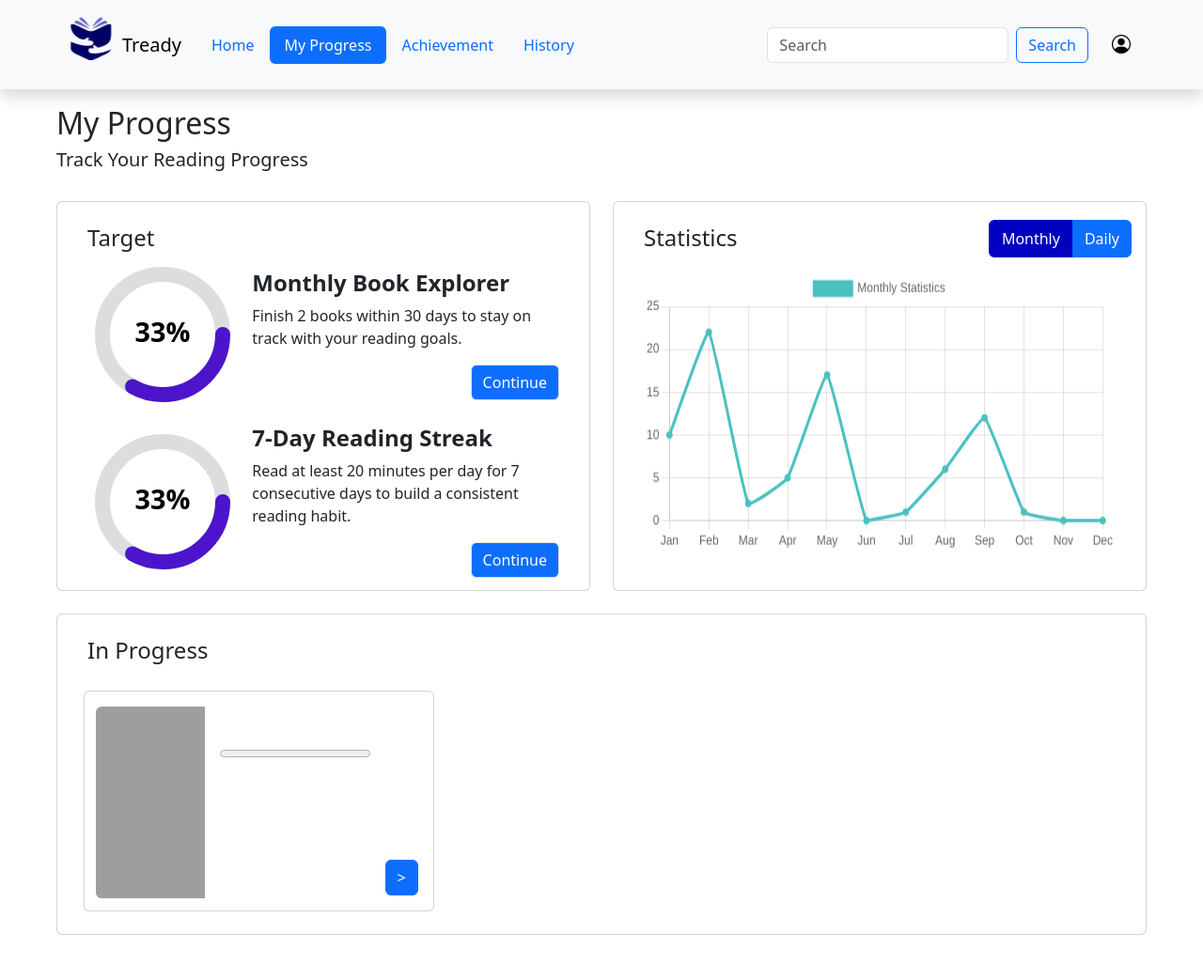
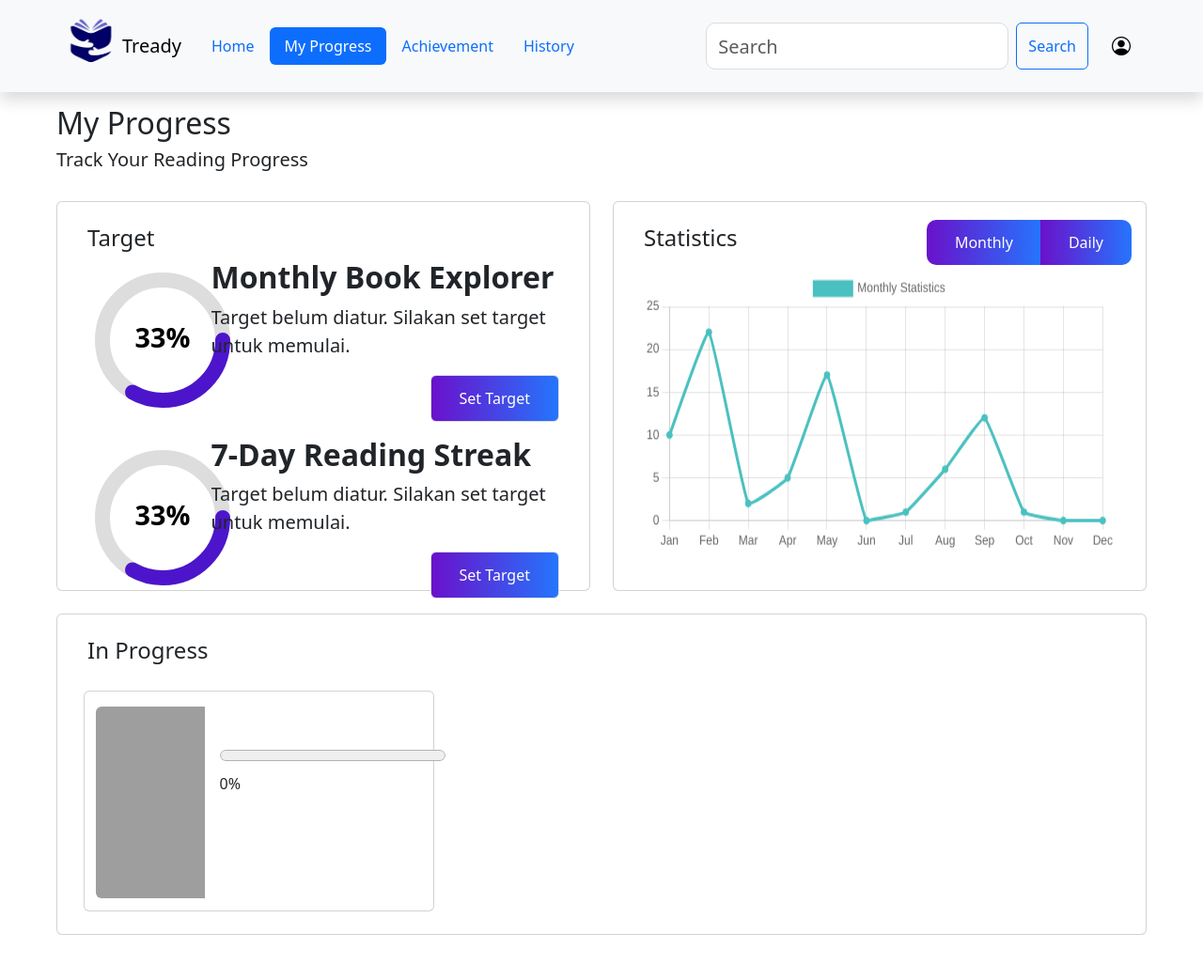
Before and after one commit to jovinjuan/web-project, a PHP site: page /myprogress.php in a window 1280 px wide. Shown: the whole page at 94% size. Run offline with PHP 8.4, Linux system fonts and the light colour scheme; the visitor is signed in with stand-in values (Sample User, id 1); data that the repository does not hold is empty; some libraries are stand-ins or nearby versions; grey boxes are pictures that could not be loaded.

Commit message:
UPDATE MYPROGRESS DAN HOME
- tambah status buku completed yang ditandai progress baca sudah 100 , maka akan otomatis pindah ke bagian completed book
- di my progress bagian target ada penambahan ui yaitu user bisa set target mereka sendiri (terbatas pada jumlah buku / bulan dan waktu yg dibutuhkan untuk streak)
- My progress bagian tracking sudah dikonek dengan db
- circle chart lagi dalam progress

```diff
--- a/myprogress.php
+++ b/myprogress.php
@@ -10,7 +10,8 @@ if (isset($user_id)) {
         book.description,
         book.cover_image,
         book.file_path,
-        COALESCE(ra.reading_progress, '0%') AS reading_progress
+        COALESCE(ra.reading_progress, '0%') AS reading_progress,
+        ra.activity_id -- Add activity_id to the query
     FROM
         book
     LEFT JOIN
@@ -28,10 +29,26 @@ if (isset($user_id)) {
         $data = [];
         echo "Error fetching data";
     }
-} else {
+    $book_target = 'Belum diatur';
+    $streak_time = 'Belum diatur';
+
+    $sql = "SELECT book_target, streak_time FROM reading_targets WHERE user_id = :user_id";
+    $query = $conn->prepare($sql);
+    $query->bindParam(':user_id',$user_id,PDO::PARAM_INT);
+    $result = $query->execute();
+    $targetdata = $query->fetch(PDO::FETCH_ASSOC);
+
+    if ($targetdata) {
+        $book_target = $targetdata['book_target'] > 0 ? $targetdata['book_target'] : 'Belum diatur';
+        $streak_time = $targetdata['streak_time'] > 0 ? $targetdata['streak_time'] : 'Belum diatur';
+    }
+}
+else {
     $data = [];
     echo "User ID tidak ditemukan dalam session.";
+
 }
+
 ?>
 
 <!DOCTYPE html>
@@ -116,7 +133,7 @@ if (isset($user_id)) {
         width: 100%;
         overflow: hidden;
         margin: 0 auto;
-    display : flex;
+        display: flex;
         justify-content: center;
         align-items: center;
     }
@@ -138,6 +155,56 @@ if (isset($user_id)) {
     }
     .modal-header-info span {
         margin-right: 20px;
+    }
+    /* Styling untuk modal set target */
+    .custom-modal-size {
+        max-width: 600px;
+    }
+    .modal-content {
+        border: none;
+        border-radius: 20px;
+        box-shadow: 0 10px 25px rgba(0, 0, 0, 0.15);
+        background: #ffffff;
+    }
+    .modal-header {
+        background: linear-gradient(90deg, #6a11cb 0%, #2575fc 100%);
+        color: white;
+        border-radius: 20px 20px 0 0 !important;
+        font-weight: 600;
+        font-size: 1.75rem;
+        padding: 1.5rem;
+    }
+    .modal-body {
+        padding: 2rem;
+    }
+    .form-label {
+        font-weight: 500;
+        color: #333;
+        font-size: 1.25rem;
+    }
+    .form-control {
+        border-radius: 10px;
+        border: 1px solid #ddd;
+        transition: border-color 0.2s;
+        font-size: 1.25rem;
+        padding: 0.75rem;
+        height: 50px;
+    }
+    .form-control:focus {
+        border-color: #2575fc;
+        box-shadow: 0 0 5px rgba(37, 117, 252, 0.3);
+    }
+    .btn-primary {
+        background: linear-gradient(90deg, #6a11cb 0%, #2575fc 100%);
+        border: none;
+        border-radius: 10px;
+        padding: 12px 30px;
+        font-weight: 500;
+        font-size: 1rem;
+        transition: transform 0.1s;
+    }
+    .btn-primary:hover {
+        transform: scale(1.05);
     }
     /* Responsive adjustments */
     @media (max-width: 400px) {
@@ -222,7 +289,7 @@ if (isset($user_id)) {
                         <div class="card-body">
                             <h4 class="card-title">Target</h4>
                             <div class="row align-items-center mb-3">
-                                <div class="col-4">
+                                <div class="col-3">
                                     <svg width="160" height="160" viewBox="0 0 100 100">
                                         <circle
                                             cx="50"
@@ -255,21 +322,25 @@ if (isset($user_id)) {
                                         </text>
                                     </svg>
                                 </div>
-                                <div class="col-md-8">
-                                    <h4 class="fw-bold">Monthly Book Explorer</h4>
-                                    <p class="card-text">
-                                        Finish 2 books within 30 days to stay on track with your reading goals.
+                                <div class="col-md-9">
+                                    <h4 class="fw-bold fs-2">Monthly Book Explorer</h4>
+                                    <p class="card-text fs-5">
+                                    <?php if ($book_target === 'Belum diatur'): ?>
+                                            Target belum diatur. Silakan set target untuk memulai.
+                                        <?php else: ?>
+                                            Finish <?php echo htmlspecialchars($book_target, ENT_QUOTES); ?> books within 30 days to stay on track with your reading goals.
+                                        <?php endif; ?>
                                     </p>
                                     <div class="d-flex align-items-center justify-content-between">
-                                        <button type="button" class="btn btn-primary border rounded ms-auto">
-                                            Continue
+                                        <button type="button" class="btn btn-primary border rounded ms-auto" data-bs-toggle="modal" data-bs-target="#setBookTargetModal">
+                                            Set Target
                                         </button>
                                         <h6 class="fw-bold display"></h6>
                                     </div>
                                 </div>
                             </div>
                             <div class="row align-items-center mt-2 mb-2">
-                                <div class="col-4">
+                                <div class="col-3">
                                     <svg width="160" height="160" viewBox="0 0 100 100">
                                         <circle
                                             cx="50"
@@ -302,14 +373,18 @@ if (isset($user_id)) {
                                         </text>
                                     </svg>
                                 </div>
-                                <div class="col-md-8">
-                                    <h4 class="fw-bold">7-Day Reading Streak</h4>
-                                    <p class="card-text">
-                                        Read at least 20 minutes per day for 7 consecutive days to build a consistent reading habit.
+                                <div class="col-md-9">
+                                    <h4 class="fw-bold fs-2">7-Day Reading Streak</h4>
+                                    <p class="card-text fs-5">
+                                    <?php if ($streak_time === 'Belum diatur'): ?>
+                                            Target belum diatur. Silakan set target untuk memulai.
+                                        <?php else: ?>
+                                            Read at least <?php echo htmlspecialchars($streak_time, ENT_QUOTES); ?> minutes per day for 7 consecutive days to build a consistent reading habit.
+                                        <?php endif; ?>
                                     </p>
                                     <div class="d-flex align-items-center justify-content-between">
-                                        <button type="button" class="btn btn-primary border rounded ms-auto">
-                                            Continue
+                                        <button type="button" class="btn btn-primary border rounded ms-auto" data-bs-toggle="modal" data-bs-target="#setStreakTargetModal">
+                                            Set Target
                                         </button>
                                     </div>
                                 </div>
@@ -407,22 +482,10 @@ if (isset($user_id)) {
                                                             <p class="card-text p-0">
                                                                 <?php echo htmlspecialchars(substr($book['description'], 0, 150), ENT_QUOTES); ?>
                                                             </p>
-                                                            <progress id="progress" value="<?php echo str_replace('%', '', $book['reading_progress']); ?>" max="100">
+                                                            <progress id="progress" class = "fs-4" value="<?php echo str_replace('%', '', $book['reading_progress']); ?>" max="100">
                                                                 <?php echo htmlspecialchars($book['reading_progress'], ENT_QUOTES); ?>
                                                             </progress>
-                                                            <!-- Tombol Continue -->
-                                                            <button
-                                                                type="button"
-                                                                class="btn btn-primary position-absolute bottom-0 end-0 m-3"
-                                                                data-book-id="<?php echo htmlspecialchars($book['book_id'], ENT_QUOTES); ?>"
-                                                                data-title="<?php echo htmlspecialchars($book['title'], ENT_QUOTES); ?>"
-                                                                data-description="<?php echo htmlspecialchars($book['description'], ENT_QUOTES); ?>"
-                                                                data-cover="<?php echo base64_encode($book['cover_image']); ?>"
-                                                                data-filepath="<?php echo htmlspecialchars($book['file_path'], ENT_QUOTES); ?>"
-                                                                onclick="showBookDetailFromElement(this)"
-                                                            >
-                                                            >
-                                                            </button>
+                                                            <p><?php echo htmlspecialchars($book['reading_progress']) ;?>%</p>
                                                         </div>
                                                     </div>
                                                 </div>
@@ -439,55 +502,50 @@ if (isset($user_id)) {
             </div>
         </div>
     </div>
-
-    <!-- Section: Modal -->
-    <div class="modal fade" id="bookDetailModal" tabindex="-1" aria-labelledby="bookDetailModalLabel" aria-hidden="true">
+    <!-- Modal untuk Monthly Book Explorer -->
+<div class="modal fade" id="setBookTargetModal" tabindex="-1" aria-labelledby="setBookTargetModalLabel" aria-hidden="true">
     <div class="modal-dialog modal-dialog-centered custom-modal-size">
-          <div class="modal-content p-4 shadow-lg rounded-4">
-            <div class="modal-body text-center">
-              <img id="detail-cover" class="img-fluid rounded-3 shadow-sm mb-4" style="max-width: 180px;" />
-              <h3 id="detail-title" class="fw-semibold mb-3"></h3>
-              <p id="detail-description" class="text-muted mb-3" style="font-size: 1rem;"></p>
-              <p class="mb-4" style="font-size: 0.95rem;"><strong>Genre:</strong> <span id="detail-genre"></span></p>
-              <button id="view-pdf-btn" class="btn btn-primary rounded-pill px-4" onclick="openReadingModal()">Read</button>
+        <div class="modal-content">
+            <div class="modal-header">
+                <h4 class="modal-title mb-0" id="setBookTargetModalLabel">Set Monthly Book Target</h4>
+                <button type="button" class="btn-close btn-close-white" data-bs-dismiss="modal" aria-label="Close"></button>
             </div>
+            <form action="settarget.php" method="POST">
+                <div class="modal-body">
+                    <input type="hidden" name="target_type" value="monthly">
+                    <div class="mb-5">
+                        <label for="bookTarget" class="form-label">Number of Books to Complete This Month</label>
+                        <input type="number" class="form-control" id="bookTarget" name="book_target" min="1" placeholder="Enter number of books" required>
+                    </div>
+                    <div class="text-center">
+                        <button type="submit" class="btn btn-primary">Save Target</button>
+                    </div>
+                </div>
+            </form>
         </div>
     </div>
 </div>
 
-    <!-- Section: Reading Modal -->
-    <div class="modal fade reading-modal" id="readingModal" tabindex="-1" aria-labelledby="readingModalLabel" aria-hidden="true">
-        <div class="modal-dialog modal-fullscreen">
+<!-- Modal untuk 7-Day Reading Streak -->
+<div class="modal fade" id="setStreakTargetModal" tabindex="-1" aria-labelledby="setStreakTargetModalLabel" aria-hidden="true">
+    <div class="modal-dialog modal-dialog-centered custom-modal-size">
         <div class="modal-content">
-                <div class="modal-body p-3 m-3">
-                    <form action="readbook.php" method="POST">
-                        <input type="hidden" name="book_id" id="book-id-input" value="">
-                        <input type="hidden" name="progress" id="progress-input" value="">
-                        <input type="hidden" name="current_page" id="current-page-input" value="">
-                        <input type="hidden" name="timer" id="timer-input" value="">
-                        <!-- Header -->
-                        <div class="d-flex justify-content-between align-items-center mb-3 pb-2 border-bottom">
-                            <h3 id="reading-title" class="fw-bold text-primary mb-0"></h3>
-                            <div class="modal-header-info d-flex gap-3">
-                                <span><i class="fas fa-chart-line"></i> Progress: <span id="progress">0%</span></span>
-                                <span><i class="fas fa-book-open"></i> Halaman: <span id="current-page">1</span> dari <span id="total-pages">1</span></span>
-                                <span><i class="fas fa-clock"></i> Membaca: <span id="timer">0 menit</span></span>
+            <div class="modal-header">
+                <h4 class="modal-title mb-0" id="setStreakTargetModalLabel">Set Daily Reading Streak Target</h4>
+                <button type="button" class="btn-close btn-close-white" data-bs-dismiss="modal" aria-label="Close"></button>
+            </div>
+            <form action="settarget.php" method="POST">
+                <div class="modal-body">
+                    <input type="hidden" name="target_type" value="streak">
+                    <div class="mb-5">
+                        <label for="streakTime" class="form-label">Daily Reading Time for Streak (in minutes)</label>
+                        <input type="number" class="form-control" id="streakTime" name="streak_time" min="1" placeholder="Enter minutes per day" required>
+                    </div>
+                    <div class="text-center">
+                        <button type="submit" class="btn btn-primary">Save Target</button>
                     </div>
                 </div>
-                        <!-- PDF Viewer -->
-                        <div class="pdf-viewer">
-                            <canvas id="pdf-canvas"></canvas>
-                        </div>
-                        <!-- Navigasi Halaman -->
-                        <div class="d-flex justify-content-center gap-2 my-3 flex-wrap mb-5">
-                            <button type="button" class="btn btn-outline-primary btn-sm mx-5" id="prev-page"><i class="fas fa-arrow-left"></i> Previous</button>
-                            <button type="submit" class="btn btn-success rounded-3 fw-bold" id="bookmark-button"><i class="fa-solid fa-bookmark mx-1"></i> Save Bookmark</button>
-                            <button type="button" class="btn btn-danger rounded-3 fw-bold" id="close-button"><i class="fas fa-times mx-1"></i> Tutup</button>
-                            <button type="button" class="btn btn-outline-primary btn-sm mx-5" id="next-page">Next <i class="fas fa-arrow-right"></i></button>
-                        </div>
             </form>
-                </div>
-            </div>
         </div>
     </div>
 </div>
```
Also changed, not shown: home.php (+21 -3 lines), readbook.php (+11 -1 lines), settarget.php (added, +80 -0 lines). Lines whose indentation alone changed are shown as unchanged.
